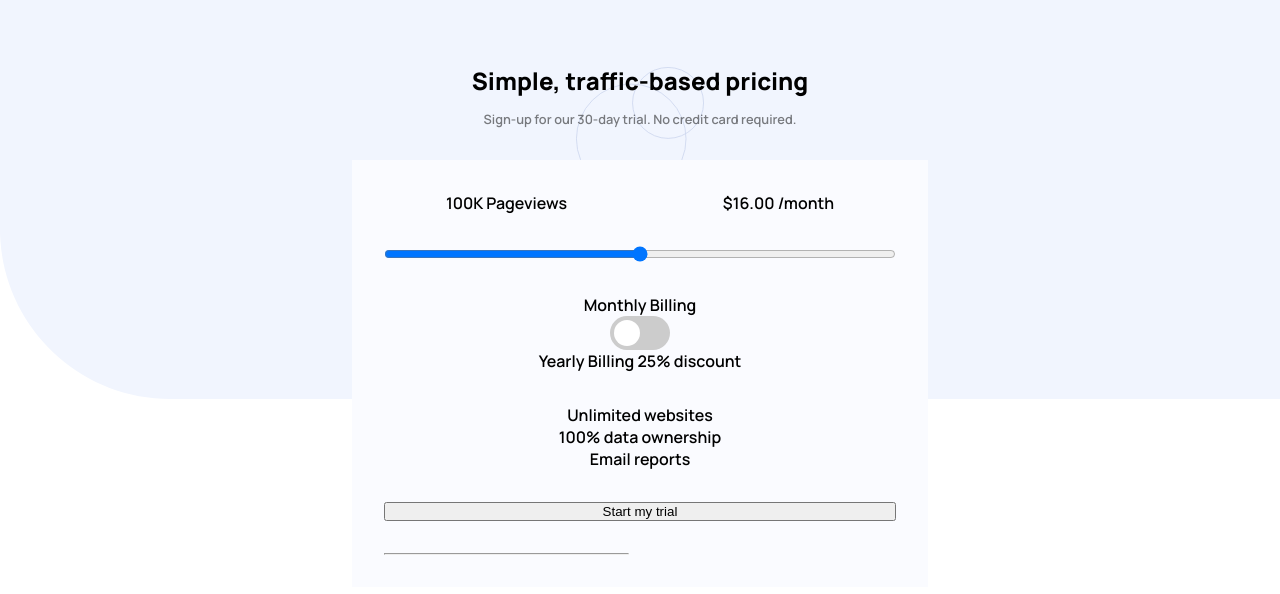
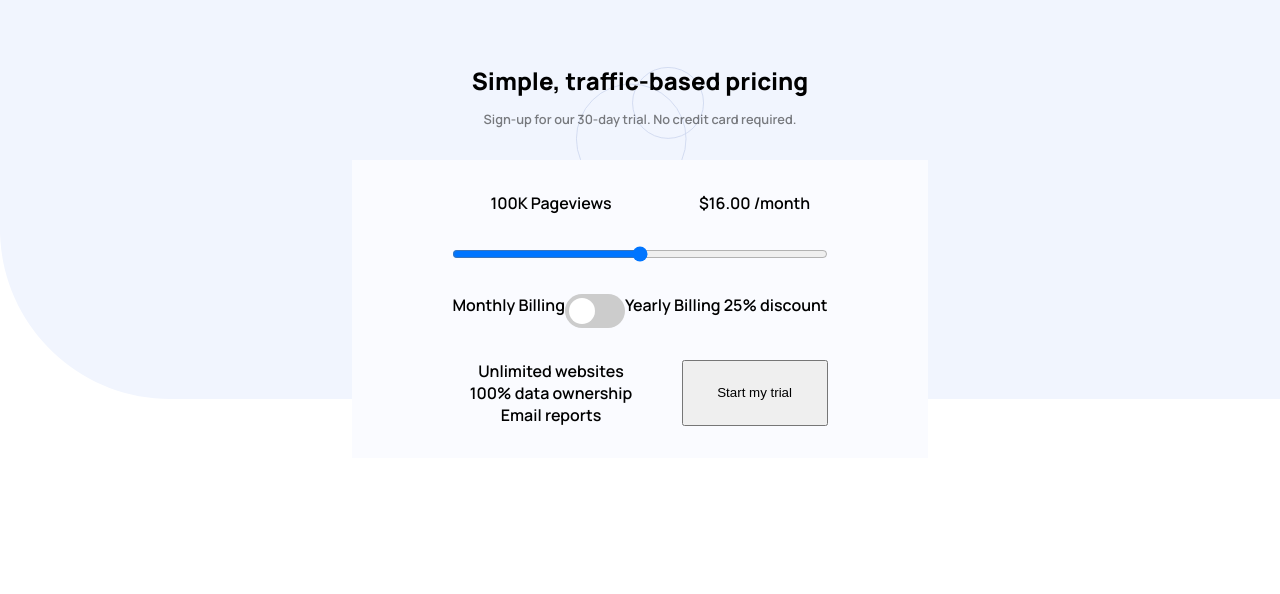
Before and after one commit to Skyz03/Interative-Pricing-Component, a plain HTML site: page index.html in a window 1280 px wide. Drawn offline with Linux system fonts and the light colour scheme.

Commit message:
Updates in the grid layout

```diff
--- a/index.html
+++ b/index.html
@@ -31,17 +31,16 @@
         <input class="meter" type="range">
 
         <div class="billing">
-          <p> Monthly Billing</p>
+          <p class="month-text"> Monthly Billing</p>
 
           <label class="switch">
             <input type="checkbox">
             <span class="slider round"></span>
           </label>
 
-          <p> Yearly Billing 25% discount</p>
+          <p class="year-text"> Yearly Billing 25% discount</p>
         </div>
 
-        <hr>
 
         <div class="features">
           <p> Unlimited websites</p>
--- a/styles.css
+++ b/styles.css
@@ -61,10 +61,11 @@ body {
     "page month"
     "slider slider"
     "billing billing"
-    "feature feature"
-    "trial trial";
+    "feature trial";
   width: 50%;
   height: 100%;
+  text-align: center;
+  justify-content: center;
 }
 
 .page-view {
@@ -81,6 +82,8 @@ body {
 
 .billing {
   grid-area: billing;
+  display: flex;
+  flex-direction: row;
 }
 
 .features {
```
